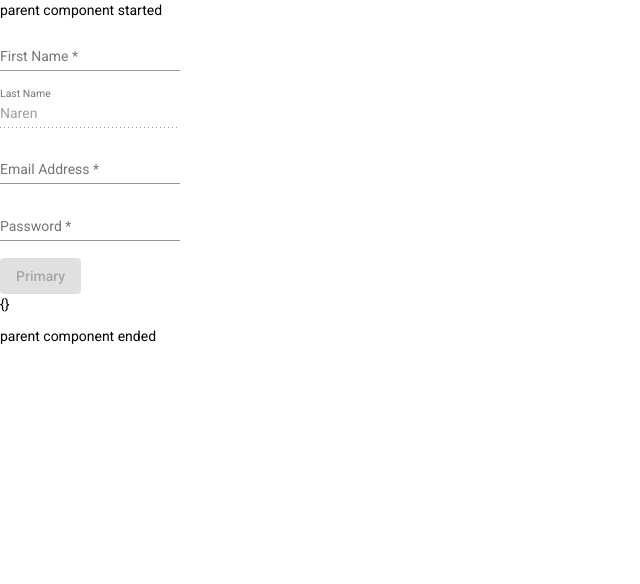
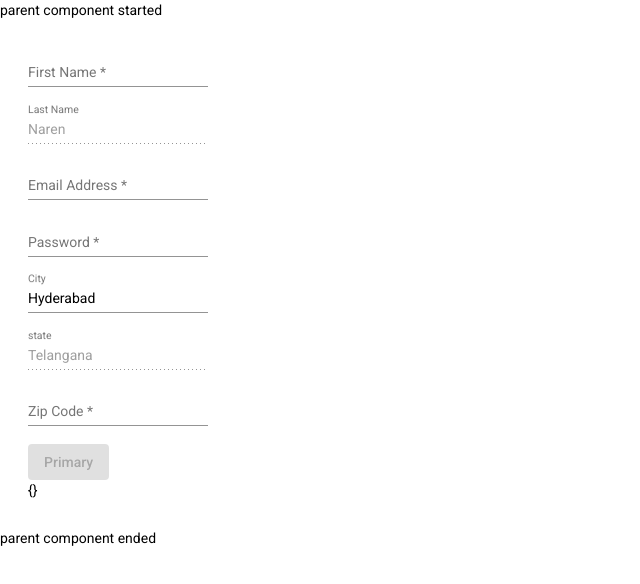
Before and after one commit to katakam001/angular-batch2, an Angular app: page / in a window 1280 px wide. Shown: the top 584 px of the page, without its empty margins (0-640 px from the left). Built offline with nearby package versions, Linux system fonts and the light colour scheme.

Commit message:
Added Nested Forms,Patch Value and SetValue changes

```diff
--- a/src/app/personal/personal.component.html
+++ b/src/app/personal/personal.component.html
@@ -1,10 +1,10 @@
-<form [formGroup]="personalDetails">
+<form [formGroup]="personalDetails" style="margin: 2em;">
   <div>
   <mat-form-field>
     <mat-label>
       First Name
     </mat-label>
-    <input matInput placeholder="Raj" formControlName="firstName">
+    <input matInput placeholder="Raj" formControlName="firstName" (keydown.tab)="generateEmail($event)">
   </mat-form-field>
 </div>
 <div>
@@ -31,6 +31,32 @@
     <input matInput type="password" formControlName="password">
   </mat-form-field>
 </div>
+<div formGroupName="address">
+  <div>
+    <mat-form-field>
+      <mat-label>
+        City
+      </mat-label>
+      <input matInput  formControlName="city">
+    </mat-form-field>
+  </div>
+  <div>
+    <mat-form-field>
+      <mat-label>
+        state
+      </mat-label>
+      <input matInput  formControlName="state">
+    </mat-form-field>
+  </div>
+  <div>
+    <mat-form-field>
+      <mat-label>
+        Zip Code
+      </mat-label>
+      <input matInput  formControlName="zip" required>
+    </mat-form-field>
+  </div>
+</div>
   <button [disabled]="personalDetails.invalid"  mat-raised-button color="primary"(click)="read()">Primary</button>
   <!-- <button mat-raised-button style="float: right;" color="primary"(click)="reset()">Reset</button> -->
   <p>{{display|json}}</p>
--- a/src/app/personal/personal.component.ts
+++ b/src/app/personal/personal.component.ts
@@ -1,5 +1,5 @@
 import { Component, OnInit } from '@angular/core';
-import { FormControl, Validators, FormGroup, Form } from '@angular/forms';
+import { FormControl, Validators, FormGroup,FormBuilder } from '@angular/forms';
 
 @Component({
   selector: 'app-personal',
@@ -11,24 +11,49 @@ export class PersonalComponent implements OnInit {
   name2:string;
   display={};
   ngModeldisplay={};
-  constructor() { }
   personalDetails:FormGroup;
-  ngOnInit(): void {
-    this.personalDetails = new FormGroup({
+  constructor(private fb: FormBuilder) {
+    this.personalDetails = fb.group({
       firstName : new FormControl({ value: '', disabled: false },[Validators.required,Validators.maxLength(10),Validators.minLength(5)]),
       lastName : new FormControl({ value: 'Naren', disabled: true },[Validators.required]),
       email:new FormControl({value: '', disabled: false },[Validators.required,Validators.email]),
-      password:new FormControl({value: '', disabled: false},Validators.required)
+      password:new FormControl({value: '', disabled: false},Validators.required),
+      address: this.fb.group({
+        city: new FormControl({value: 'Hyderabad', disabled: false}),
+        state: new FormControl({value: 'Telangana', disabled: true}),
+        zip: new FormControl({value: '', disabled: false})
+      })
       });
+   }
+
+  ngOnInit(): void {
   }
 
   read(){
     this.display={
     "firstName":this.personalDetails.get('firstName').value,
-    "lastName":this.personalDetails.get('lastName').value
+    "lastName":this.personalDetails.get('lastName').value,
+    "email":this.personalDetails.get('email').value,
+    "password":this.personalDetails.get('password').value,
+    "city":this.personalDetails.get('address').get('city').value,
+    "state":this.personalDetails.get('address').get('state').value,
+    "zip":this.personalDetails.get('address').get('zip').value,
     }
+    this.personalDetails.setValue(
+      {
+        firstName: 'Nancy',
+        lastName: 'Drew',
+        email:'Nancy.Drew@gmail.com',
+        password:'234',
+        address: {
+          city: "Bangalore",
+          state: "Brigade Road",
+          zip: "600070"
+        }
+      });
 
   }
-
-
+  generateEmail(event:any){
+    this.personalDetails.patchValue({email:this.personalDetails.get('firstName').value.concat(".").concat(this.personalDetails.get('lastName').value).concat("@gmail.com")});
+  }
 }
```
